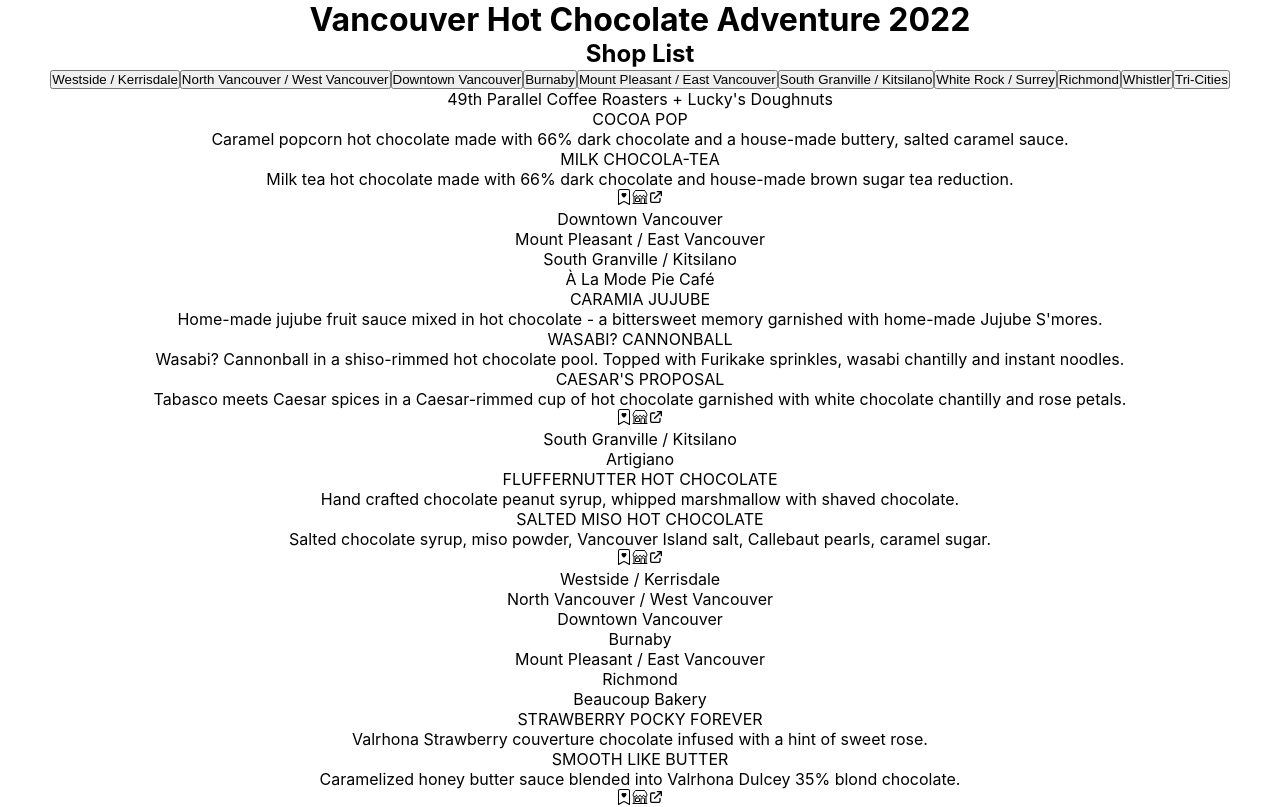
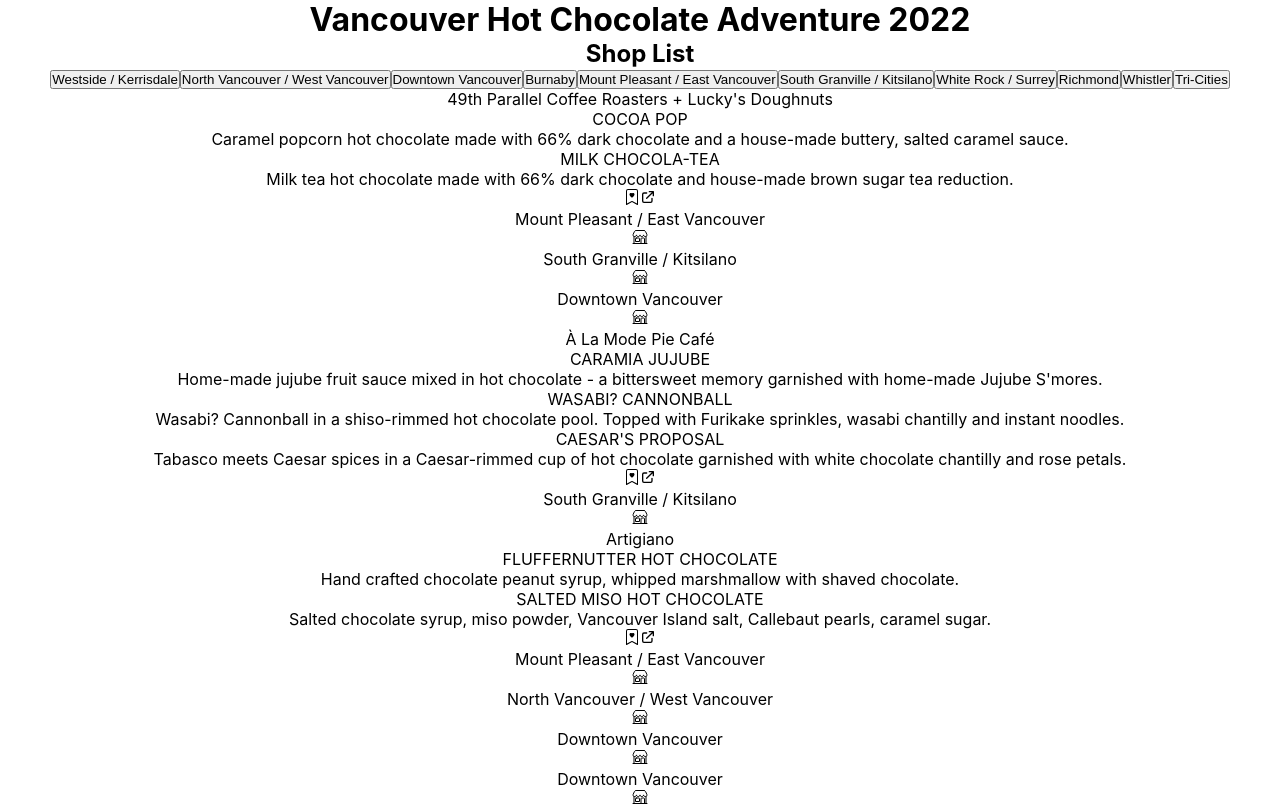
Before and after one commit to MahoMori/van-hotchoco-adventure, a React (Create React App) app: page /shop-list in a window 1280 px wide. Shown: the top 807 px of the page. Built offline with nearby package versions, Linux system fonts and the light colour scheme; no server answers.

Commit message:
refactored json data and some interfaces

```diff
--- a/package.json
+++ b/package.json
@@ -14,6 +14,7 @@
     "@types/react": "^17.0.41",
     "@types/react-dom": "^17.0.14",
     "@types/styled-components": "^5.1.24",
+    "@types/uuid": "^8.3.4",
     "firebase": "^9.6.10",
     "firestore-export-import": "^1.1.0",
     "google-map-react": "^2.1.10",
@@ -25,6 +26,7 @@
     "react-scripts": "5.0.0",
     "styled-components": "^5.3.3",
     "typescript": "^4.6.2",
+    "uuid": "^8.3.2",
     "web-vitals": "^2.1.4"
   },
   "scripts": {
--- a/src/components/map/marker-&-info-window/Marker.tsx
+++ b/src/components/map/marker-&-info-window/Marker.tsx
@@ -8,12 +8,13 @@
 // ------ TS interface ------
 import {
   JsonProps,
-  LocationProps,
+  LocationPropsF,
   MarkerProps,
 } from "../../../assets/tsInterface";
 
 // ------ components ------
-import FavBeenToIcons from "../../reusable-components/FavBeenToIcons";
+import IsFavIcon from "../../reusable-components/IsFavIcon";
+import BeenToIcon from "../../reusable-components/BeenToIcon";
 
 // ------ styled component ------
 import { MarkerInfoContainer, InfoWindow } from "./Marker.style";
@@ -34,11 +35,18 @@
 // IoStorefront
 // #######################
 
-const Marker = (vals: MarkerProps) => {
-  const shop = vals.shop as JsonProps;
-  const shopLocation: LocationProps = {
-    lat: parseFloat(vals.lat),
-    lng: parseFloat(vals.lng),
+// vals: MarkerProps
+
+const Marker: React.VFC<MarkerProps> = ({
+  lat,
+  lng,
+  shop,
+  beenTo,
+  eachStoreId,
+}) => {
+  const shopLocation: LocationPropsF = {
+    lat: parseFloat(lat),
+    lng: parseFloat(lng),
   };
 
   // ------ is Info Window open ------
@@ -76,7 +84,14 @@
         </ul>
 
         <div>
-          <FavBeenToIcons shop={shop} shopLocation={shopLocation} kw="marker" />
+          <IsFavIcon {...shop} />
+          <BeenToIcon
+            shop={shop}
+            beenTo={beenTo}
+            storeLocation={shopLocation}
+            eachStoreId={eachStoreId}
+            kw="marker"
+          />
         </div>
       </InfoWindow>
     </MarkerInfoContainer>
--- a/src/components/reusable-components/FavBeenToIcons.tsx
+++ b/src/components/reusable-components/BeenToIcon.tsx
@@ -9,27 +9,33 @@
 import { changeIsFav, changeBeenTo } from "../../redux/shopSlice";
 
 // ------ TS interface ------
-import { IconsProps, LocationProps } from "../../assets/tsInterface";
+import { BeenToIconProps, LocationPropsF } from "../../assets/tsInterface";
 
-const FavBeenToIcons: React.VFC<IconsProps> = ({ shop, shopLocation, kw }) => {
+const FavBeenToIcons: React.VFC<BeenToIconProps> = ({
+  shop,
+  beenTo,
+  storeLocation,
+  eachStoreId,
+  kw,
+}) => {
   // ------ redux ------
   const dispatch = useDispatch();
 
   return (
     <>
-      {shop.isFav ? (
-        <BsBookmarkHeartFill onClick={() => dispatch(changeIsFav(shop))} />
-      ) : (
-        <BsBookmarkHeart onClick={() => dispatch(changeIsFav(shop))} />
-      )}
-
-      {shop.beenTo ? (
+      {beenTo ? (
         <IoStorefront />
       ) : (
         <IoStorefrontOutline
           onClick={() => {
             if (kw === "marker") {
-              dispatch(changeBeenTo([shop, shopLocation as LocationProps]));
+              dispatch(
+                changeBeenTo([
+                  shop,
+                  storeLocation as LocationPropsF,
+                  eachStoreId,
+                ])
+              );
             }
           }}
         />
--- /dev/null
+++ b/src/components/reusable-components/IsFavIcon.tsx
@@ -0,0 +1,28 @@
+import React from "react";
+
+// ------ icon ------
+import { BsBookmarkHeart, BsBookmarkHeartFill } from "react-icons/bs";
+
+// ------ redux ------
+import { useDispatch } from "react-redux";
+import { changeIsFav } from "../../redux/shopSlice";
+
+// ------ TS interface ------
+import { JsonProps } from "../../assets/tsInterface";
+
+const FavBeenToIcons: React.VFC<JsonProps> = (shop) => {
+  // ------ redux ------
+  const dispatch = useDispatch();
+
+  return (
+    <>
+      {shop.isFav ? (
+        <BsBookmarkHeartFill onClick={() => dispatch(changeIsFav(shop))} />
+      ) : (
+        <BsBookmarkHeart onClick={() => dispatch(changeIsFav(shop))} />
+      )}
+    </>
+  );
+};
+
+export default FavBeenToIcons;
--- a/src/components/shop-list/ShopList.tsx
+++ b/src/components/shop-list/ShopList.tsx
@@ -11,7 +11,8 @@
 import { mapAreaColor } from "../../assets/styleVariables";
 
 // ------ components ------
-import FavBeenToIcons from "../reusable-components/FavBeenToIcons";
+import IsFavIcon from "../reusable-components/IsFavIcon";
+import BeenToIcon from "../reusable-components/BeenToIcon";
 
 // #######################
 // shopName
@@ -59,13 +60,21 @@
             </ul>
 
             <div>
-              <FavBeenToIcons shop={shop} kw="shop-list" />
+              <IsFavIcon {...shop} />
               <HiOutlineExternalLink />
             </div>
 
             <div>
-              {shop.mapArea.map((area) => (
-                <p key={area}>{area}</p>
+              {shop.eachStoreInfo.map((eachStore) => (
+                <div key={eachStore.eachStoreId}>
+                  <p>{eachStore.areaName}</p>
+                  <BeenToIcon
+                    shop={shop}
+                    beenTo={eachStore.beenTo}
+                    eachStoreId={eachStore.eachStoreId as string}
+                    kw="shop-list"
+                  />
+                </div>
               ))}
             </div>
           </div>
--- a/src/firebase/shop-info.json
+++ b/src/firebase/shop-info.json
@@ -11,15 +11,25 @@
         "taste": "Milk tea hot chocolate made with 66% dark chocolate and house-made brown sugar tea reduction."
       }
     ],
-    "latLng": [
-      { "lat": "49.258822", "lng": "-123.100979" },
-      { "lat": "49.268278", "lng": "-123.154017" },
-      { "lat": "49.285412", "lng": "-123.123329" }
-    ],
-    "mapArea": [
-      "Downtown Vancouver",
-      "Mount Pleasant / East Vancouver",
-      "South Granville / Kitsilano"
+    "eachStoreInfo": [
+      {
+        "areaName": "Mount Pleasant / East Vancouver",
+        "location": { "lat": "49.258822", "lng": "-123.100979" },
+        "isFav": false,
+        "beenTo": false
+      },
+      {
+        "areaName": "South Granville / Kitsilano",
+        "location": { "lat": "49.268278", "lng": "-123.154017" },
+        "isFav": false,
+        "beenTo": false
+      },
+      {
+        "areaName": "Downtown Vancouver",
+        "location": { "lat": "49.285412", "lng": "-123.123329" },
+        "isFav": false,
+        "beenTo": false
+      }
     ],
     "websiteUrl": "https://hotchocolatefest.com/49-parallel",
     "filtering": ["takeoutOnly"]
@@ -41,8 +51,14 @@
         "taste": "Tabasco meets Caesar spices in a Caesar-rimmed cup of hot chocolate garnished with white chocolate chantilly and  rose petals."
       }
     ],
-    "latLng": [{ "lat": "49.2727314", "lng": "-123.1352742" }],
-    "mapArea": ["South Granville / Kitsilano"],
+    "eachStoreInfo": [
+      {
+        "areaName": "South Granville / Kitsilano",
+        "location": { "lat": "49.2727314", "lng": "-123.1352742" },
+        "isFav": false,
+        "beenTo": false
+      }
+    ],
     "websiteUrl": "https://hotchocolatefest.com/%C3%A0-la-mode-pie-caf%C3%A9-1",
     "filtering": ["takeoutOnly"]
   },
@@ -59,26 +75,73 @@
         "taste": "Salted chocolate syrup, miso powder, Vancouver Island salt, Callebaut pearls, caramel sugar."
       }
     ],
-    "latLng": [
-      { "lat": "49.248942", "lng": "-123.100634" },
-      { "lat": "49.345090", "lng": "-123.094380" },
-      { "lat": "49.283630", "lng": "-123.120390" },
-      { "lat": "49.285940", "lng": "-123.116830" },
-      { "lat": "49.234320", "lng": "-123.157330" },
-      { "lat": "49.263270", "lng": "-123.107110" },
-      { "lat": "49.309506", "lng": "-123.079409" },
-      { "lat": "49.325657", "lng": "-123.142251" },
-      { "lat": "49.281276", "lng": "-123.007391" },
-      { "lat": "49.196388", "lng": "-123.139262" },
-      { "lat": "50.119125", "lng": "-122.956456" }
-    ],
-    "mapArea": [
-      "Westside / Kerrisdale",
-      "North Vancouver / West Vancouver",
-      "Downtown Vancouver",
-      "Burnaby",
-      "Mount Pleasant / East Vancouver",
-      "Richmond"
+    "eachStoreInfo": [
+      {
+        "areaName": "Mount Pleasant / East Vancouver",
+        "location": { "lat": "49.248942", "lng": "-123.100634" },
+        "isFav": false,
+        "beenTo": false
+      },
+      {
+        "areaName": "North Vancouver / West Vancouver",
+        "location": { "lat": "49.345090", "lng": "-123.094380" },
+        "isFav": false,
+        "beenTo": false
+      },
+      {
+        "areaName": "Downtown Vancouver",
+        "location": { "lat": "49.283630", "lng": "-123.120390" },
+        "isFav": false,
+        "beenTo": false
+      },
+      {
+        "areaName": "Downtown Vancouver",
+        "location": { "lat": "49.285940", "lng": "-123.116830" },
+        "isFav": false,
+        "beenTo": false
+      },
+      {
+        "areaName": "Westside / Kerrisdale",
+        "location": { "lat": "49.234320", "lng": "-123.157330" },
+        "isFav": false,
+        "beenTo": false
+      },
+      {
+        "areaName": "Mount Pleasant / East Vancouver",
+        "location": { "lat": "49.263270", "lng": "-123.107110" },
+        "isFav": false,
+        "beenTo": false
+      },
+      {
+        "areaName": "North Vancouver / West Vancouver",
+        "location": { "lat": "49.309506", "lng": "-123.079409" },
+        "isFav": false,
+        "beenTo": false
+      },
+      {
+        "areaName": "North Vancouver / West Vancouver",
+        "location": { "lat": "49.325657", "lng": "-123.142251" },
+        "isFav": false,
+        "beenTo": false
+      },
+      {
+        "areaName": "Burnaby",
+        "location": { "lat": "49.281276", "lng": "-123.007391" },
+        "isFav": false,
+        "beenTo": false
+      },
+      {
+        "areaName": "Richmond",
+        "location": { "lat": "49.196388", "lng": "-123.139262" },
+        "isFav": false,
+        "beenTo": false
+      },
+      {
+        "areaName": "Whistler",
+        "location": { "lat": "50.119125", "lng": "-122.956456" },
+        "isFav": false,
+        "beenTo": false
+      }
     ],
     "websiteUrl": "https://hotchocolatefest.com/artigiano",
     "filtering": ["limitedCafeService", "openLate"]
@@ -96,8 +159,14 @@
         "taste": "Caramelized honey butter sauce blended into Valrhona Dulcey 35% blond chocolate."
       }
     ],
-    "latLng": [{ "lat": "", "lng": "" }],
-    "mapArea": ["South Granville / Kitsilano"],
+    "eachStoreInfo": [
+      {
+        "areaName": "South Granville / Kitsilano",
+        "location": { "lat": "", "lng": "" },
+        "isFav": false,
+        "beenTo": false
+      }
+    ],
     "websiteUrl": "https://hotchocolatefest.com/beaucoup-bakery",
     "filtering": ["takeoutOnly"]
   },
@@ -114,8 +183,20 @@
         "taste": "A blend of hot chocolate and peanut butter."
       }
     ],
-    "latLng": [{ "lat": "", "lng": "" }],
-    "mapArea": ["Downtown Vancouver", "South Granville / Kitsilano"],
+    "eachStoreInfo": [
+      {
+        "areaName": "Downtown Vancouver",
+        "location": { "lat": "", "lng": "" },
+        "isFav": false,
+        "beenTo": false
+      },
+      {
+        "areaName": "South Granville / Kitsilano",
+        "location": { "lat": "", "lng": "" },
+        "isFav": false,
+        "beenTo": false
+      }
+    ],
     "websiteUrl": "https://hotchocolatefest.com/bel-cafe",
     "filtering": ["limitedCafeService"]
   },
@@ -136,8 +217,14 @@
         "taste": "Dark hot chocolate married with orange/cinnamon dates and topped with cream Amarena cherry and merengue crumble."
       }
     ],
-    "latLng": [{ "lat": "", "lng": "" }],
-    "mapArea": ["Downtown Vancouver"],
+    "eachStoreInfo": [
+      {
+        "areaName": "Downtown Vancouver",
+        "location": { "lat": "", "lng": "" },
+        "isFav": false,
+        "beenTo": false
+      }
+    ],
     "websiteUrl": "https://hotchocolatefest.com/bellaggio-cafe",
     "filtering": ["limitedCafeService", "openLate"]
   },
@@ -154,8 +241,14 @@
         "taste": "Strawberry hot chocolate made with rich dark chocolate and fresh strawberry puree."
       }
     ],
-    "latLng": [{ "lat": "", "lng": "" }],
-    "mapArea": ["Mount Pleasant / East Vancouver"],
+    "eachStoreInfo": [
+      {
+        "areaName": "Mount Pleasant / East Vancouver",
+        "location": { "lat": "", "lng": "" },
+        "isFav": false,
+        "beenTo": false
+      }
+    ],
     "websiteUrl": "https://hotchocolatefest.com/bench-bakehouse",
     "filtering": ["takeoutOnly", "dairyFree"]
   },
@@ -172,8 +265,14 @@
         "taste": "Caramelized honey butter sauce blended into Valrhona Dulcey 35% blond chocolate."
       }
     ],
-    "latLng": [{ "lat": "", "lng": "" }],
-    "mapArea": ["South Granville / Kitsilano"],
+    "eachStoreInfo": [
+      {
+        "areaName": "South Granville / Kitsilano",
+        "location": { "lat": "", "lng": "" },
+        "isFav": false,
+        "beenTo": false
+      }
+    ],
     "websiteUrl": "https://hotchocolatefest.com/beaucoup-bakery",
     "filtering": ["takeoutOnly"]
   }
--- a/src/redux/shopSlice.ts
+++ b/src/redux/shopSlice.ts
@@ -1,5 +1,6 @@
 import { createSlice, PayloadAction } from "@reduxjs/toolkit";
-import { JsonProps, LocationProps, ReduxState } from "../assets/tsInterface";
+import { JsonProps, LocationPropsF, ReduxState } from "../assets/tsInterface";
+import { v4 as uuid } from "uuid";
 
 const initialState: ReduxState = {
   shops: [],
@@ -19,10 +20,13 @@
   reducers: {
     setReduxState: (state, action: PayloadAction<JsonProps[]>) => {
       const newPayload = action.payload.map((shop) => {
-        shop.isFav = false;
-        shop.beenTo = false;
+        shop.eachStoreInfo.map((eachStore) => {
+          eachStore.eachStoreId = uuid();
+          return eachStore;
+        });
         return shop;
       });
+
       state.shops = newPayload;
 
       console.log("state.shops: ", state.shops);
@@ -44,14 +48,16 @@
 
     changeBeenTo: (
       state,
-      action: PayloadAction<[JsonProps, LocationProps]>
+      action: PayloadAction<[JsonProps, LocationPropsF, string]>
     ) => {
       let payloadShop = action.payload[0];
       const shopLocation = action.payload[1];
-      const testLocation: LocationProps = { lat: 59.345635, lng: 18.059707 };
+      const payloadId = action.payload[2];
 
-      // let currentLocation: LocationProps = { lat: 0, lng: 0 };
-      let currentLocation: LocationProps = { ...shopLocation };
+      const testLocation: LocationPropsF = { lat: 59.345635, lng: 18.059707 };
+
+      // let currentLocation: LocationPropsF = { lat: 0, lng: 0 };
+      let currentLocation: LocationPropsF = { ...shopLocation };
 
       const getCurrentLocation = (): void => {
         navigator.geolocation.getCurrentPosition((position) => {
@@ -64,8 +70,8 @@
       };
 
       const arePointsNear = (
-        userLocation: LocationProps,
-        hcShopLocation: LocationProps,
+        userLocation: LocationPropsF,
+        hcShopLocation: LocationPropsF,
         km: number
       ): boolean => {
         const ky = 40000 / 360;
@@ -75,19 +81,15 @@
         return Math.sqrt(dx * dx + dy * dy) <= km;
       };
 
-      if (!payloadShop.beenTo) {
+      payloadShop.eachStoreInfo.map((eachStore) => {
+        if (eachStore.eachStoreId === payloadId && !eachStore.beenTo) {
           // getCurrentLocation();
           if (arePointsNear(currentLocation, shopLocation, 10)) {
-          console.log("before:", payloadShop);
-
-          let copiedShopObj = { ...payloadShop };
-          copiedShopObj.beenTo = true;
-
-          console.log("after:", copiedShopObj);
+            eachStore.beenTo = true;
 
             state.shops.map((shop) => {
-            return shop.shopName === copiedShopObj.shopName
-              ? (shop = copiedShopObj)
+              return shop.shopName === payloadShop.shopName
+                ? (shop = payloadShop)
                 : shop;
             });
           } else {
@@ -100,16 +102,7 @@
             "You've already been to this place! How was their hot chocolate?"
           );
         }
-
-      // payloadShop.beenTo
-      //   ? alert("You've already been to this place! How was their hot chocolate?")
-      //   : arePointsNear(currentLocation, testLocation, 10) ? (payloadShop.beenTo = true) : alert("Come closer to the shop and treat yourself with a warm hot chocolate😉")
-
-      // state.shops.map((shop) => {
-      //   return shop.shopName === payloadShop.shopName
-      //     ? (shop = payloadShop)
-      //     : shop;
-      // });
+      });
     },
   },
 });
```
Also changed, not shown: src/assets/tsInterface.ts (+15 -16 lines), src/components/map/MapComponent.tsx (+10 -2 lines), 1 other file (tests, documents, lock files or other folders). Lines whose indentation alone changed are shown as unchanged.
